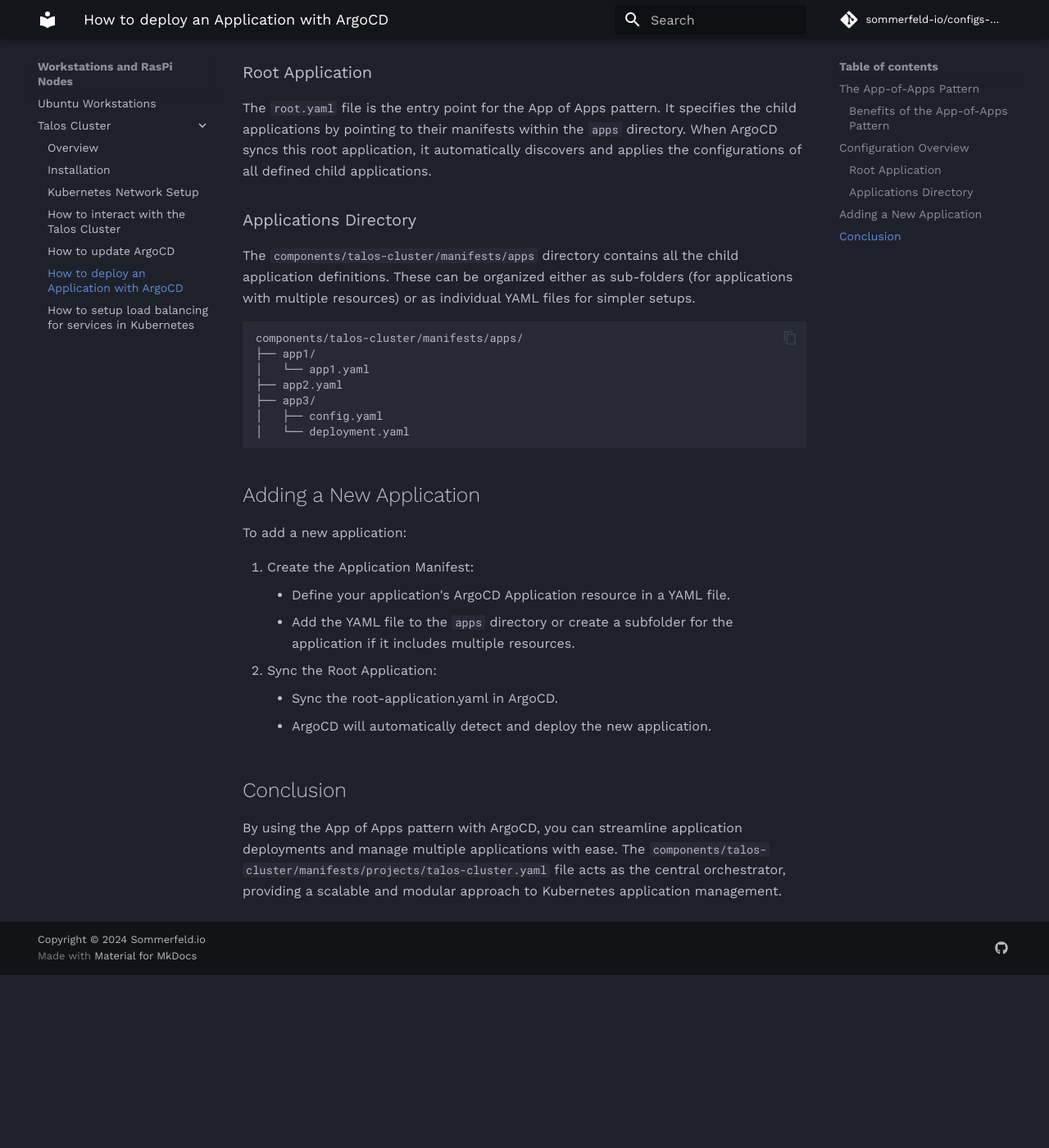
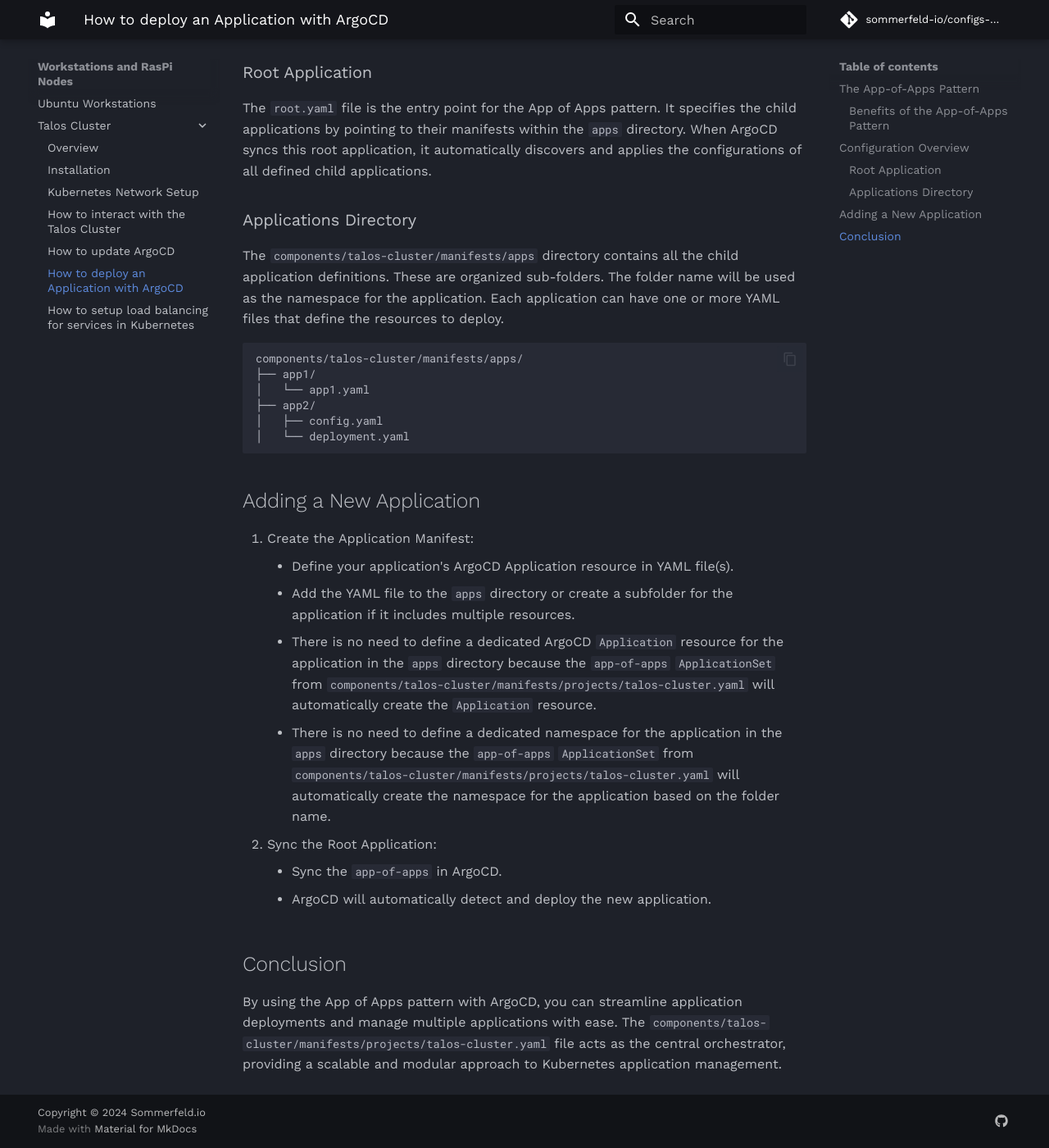
Before and after one commit to sommerfeld-io/configs-homelab, an MkDocs documentation site: the page built from docs/nodes/talos-cluster/howto/deploy-application-with-argocd.md, in a window 1280 px wide and 1400 px high, scrolled down 1008 px. Shown: the whole window at 82% size. Built offline with MkDocs 1.6.1 and Material for MkDocs 9.7.7, drawn with Linux system fonts in a browser that asks for light colours; comment, search, counter and statistics services are not loaded; before the commit the page ends 2197 px from its top, so only the background shows below that.

Commit message:
refactor: use an ApplicationSet for the app-of-apps

````diff
--- a/docs/nodes/talos-cluster/howto/deploy-application-with-argocd.md
+++ b/docs/nodes/talos-cluster/howto/deploy-application-with-argocd.md
@@ -23,27 +23,26 @@
 
 ### Applications Directory
 
-The `components/talos-cluster/manifests/apps` directory contains all the child application definitions. These can be organized either as sub-folders (for applications with multiple resources) or as individual YAML files for simpler setups.
+The `components/talos-cluster/manifests/apps` directory contains all the child application definitions. These are organized sub-folders. The folder name will be used as the namespace for the application. Each application can have one or more YAML files that define the resources to deploy.
 
 ```plaintext
 components/talos-cluster/manifests/apps/
 ├── app1/
 │   └── app1.yaml
-├── app2.yaml
-├── app3/
+├── app2/
 │   ├── config.yaml
 │   └── deployment.yaml
 ```
 
 ## Adding a New Application
 
-To add a new application:
-
 1. Create the Application Manifest:
-    - Define your application's ArgoCD Application resource in a YAML file.
+    - Define your application's ArgoCD Application resource in YAML file(s).
     - Add the YAML file to the `apps` directory or create a subfolder for the application if it includes multiple resources.
+    - There is no need to define a dedicated ArgoCD `Application` resource for the application in the `apps` directory because the `app-of-apps` `ApplicationSet` from `components/talos-cluster/manifests/projects/talos-cluster.yaml` will automatically create the `Application` resource.
+    - There is no need to define a dedicated namespace for the application in the `apps` directory because the `app-of-apps` `ApplicationSet` from `components/talos-cluster/manifests/projects/talos-cluster.yaml` will automatically create the namespace for the application based on the folder name.
 1. Sync the Root Application:
-    - Sync the root-application.yaml in ArgoCD.
+    - Sync the `app-of-apps` in ArgoCD.
     - ArgoCD will automatically detect and deploy the new application.
 
 ## Conclusion
````
Also changed, not shown: 4 other files.
